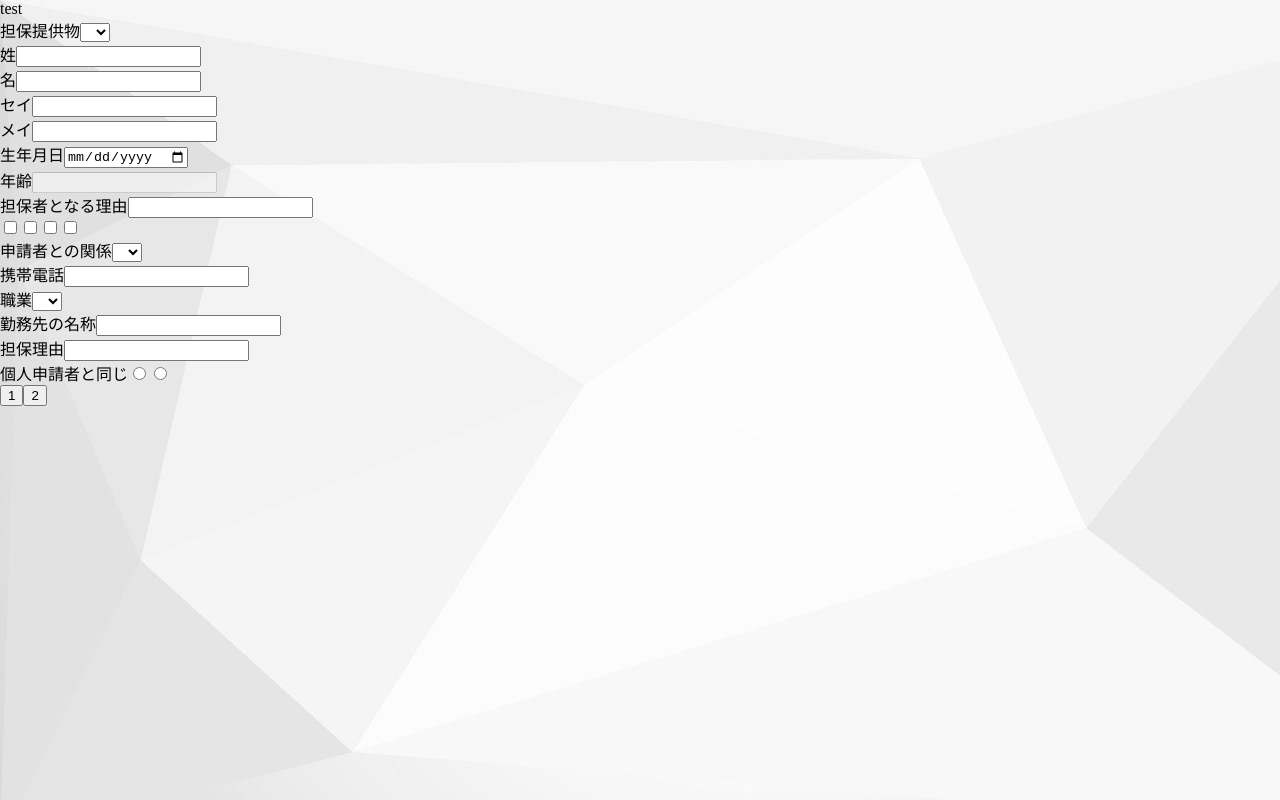
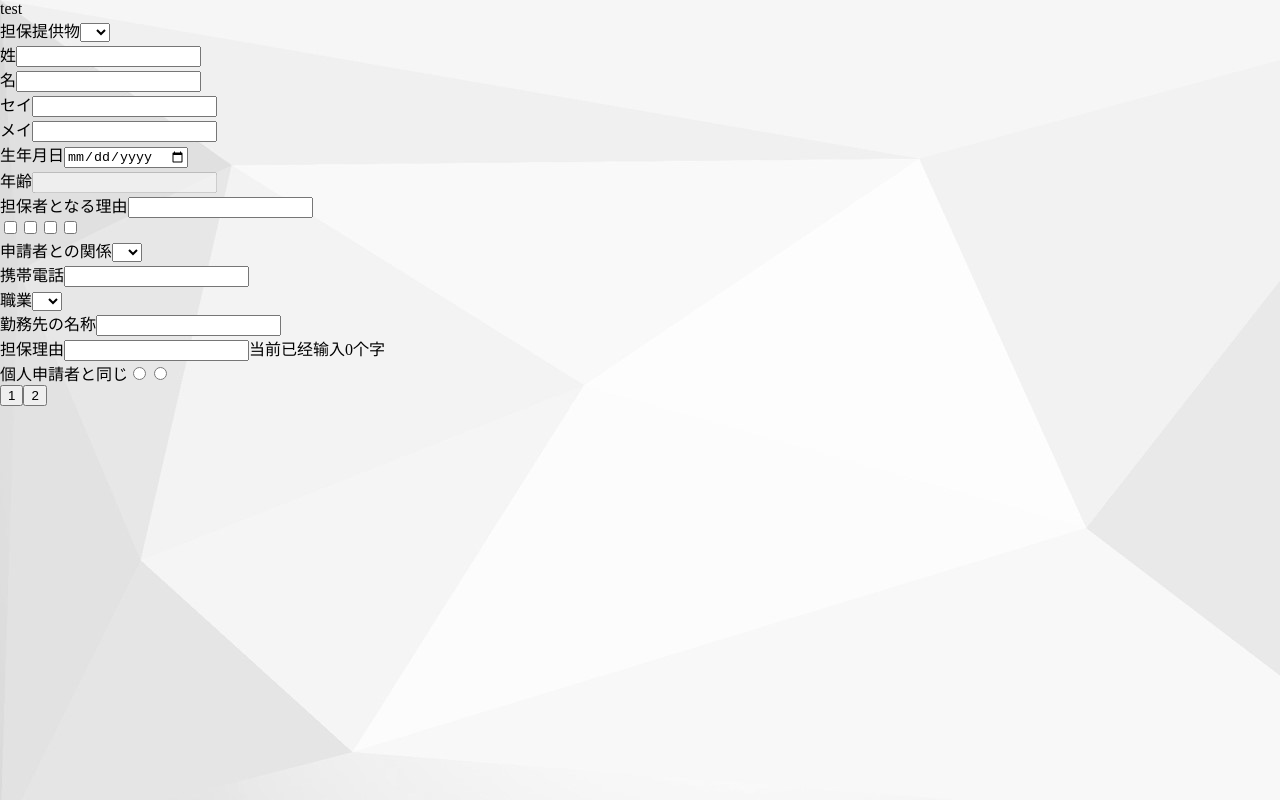
Before and after one commit to RigHakiko/20230214_SaiGaiYuShi_vue_copy_from_github02, a Vue app in the folder 20230208_01_project_vue2_cli_01/: page /Content02 in a window 1280 px wide. Built offline with nearby package versions, Linux system fonts and the light colour scheme.

Commit message:
完成了字数提示了

```diff
--- a/20230208_01_project_vue2_cli_01/src/components/Content02.vue
+++ b/20230208_01_project_vue2_cli_01/src/components/Content02.vue
@@ -207,11 +207,13 @@
                 <span class="errorMessage" id="" v-if="cpReasonWarmingTextTooShortFlag">
                     cpReasonWarmingTextTooShortFlag
                 </span>
+                <span class="errorMessage" id="" v-if="cpReasonWarmingTextTooLongFlag">
+                cpReasonWarmingTextTooLongFlag
+            </span>
+            <span>当前已经输入{{ collateralProviderZhy.cpReason.length }}个字</span>
             </div>
 
-            <span class="errorMessage" id="" v-if="cpReasonWarmingTextTooLongFlag">
-                cpReasonWarmingTextTooLongFlag
-            </span>
+
         </div>
 
         <div>
```
